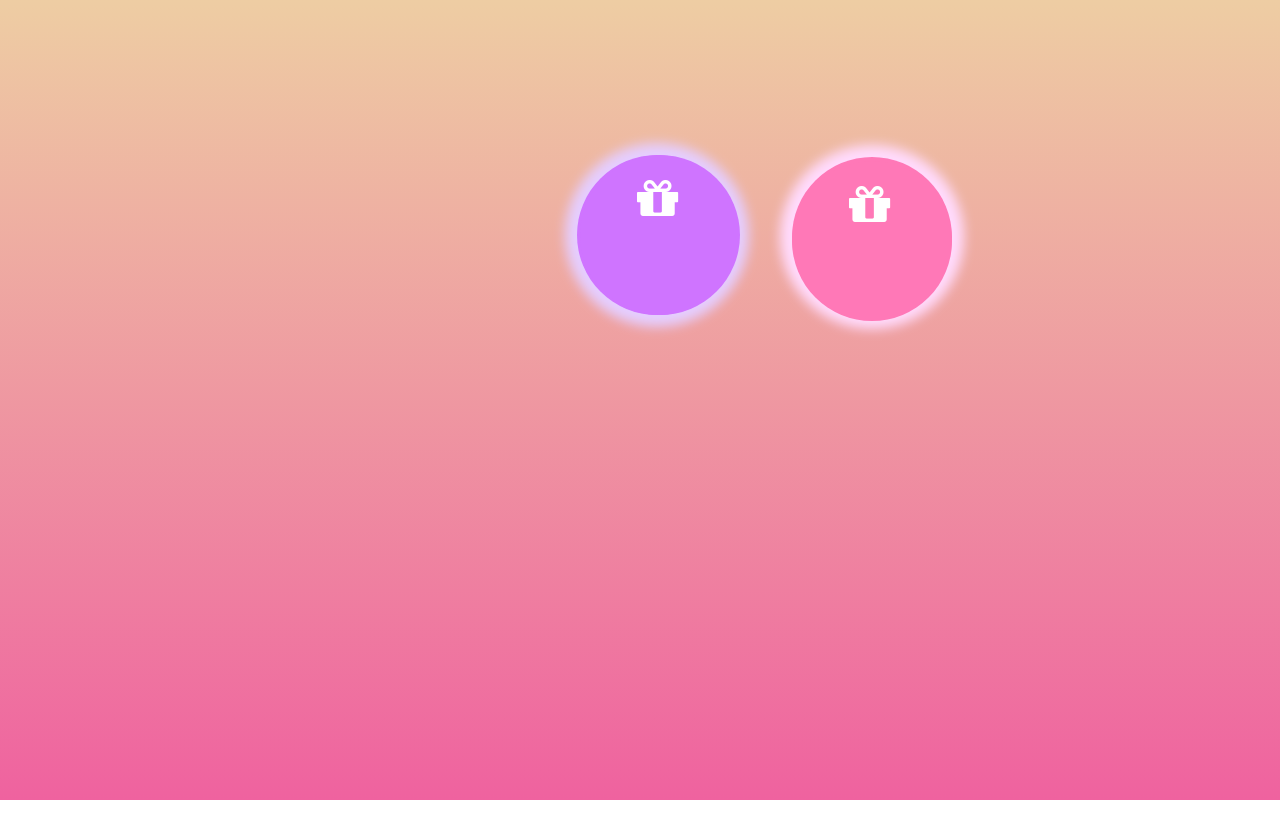
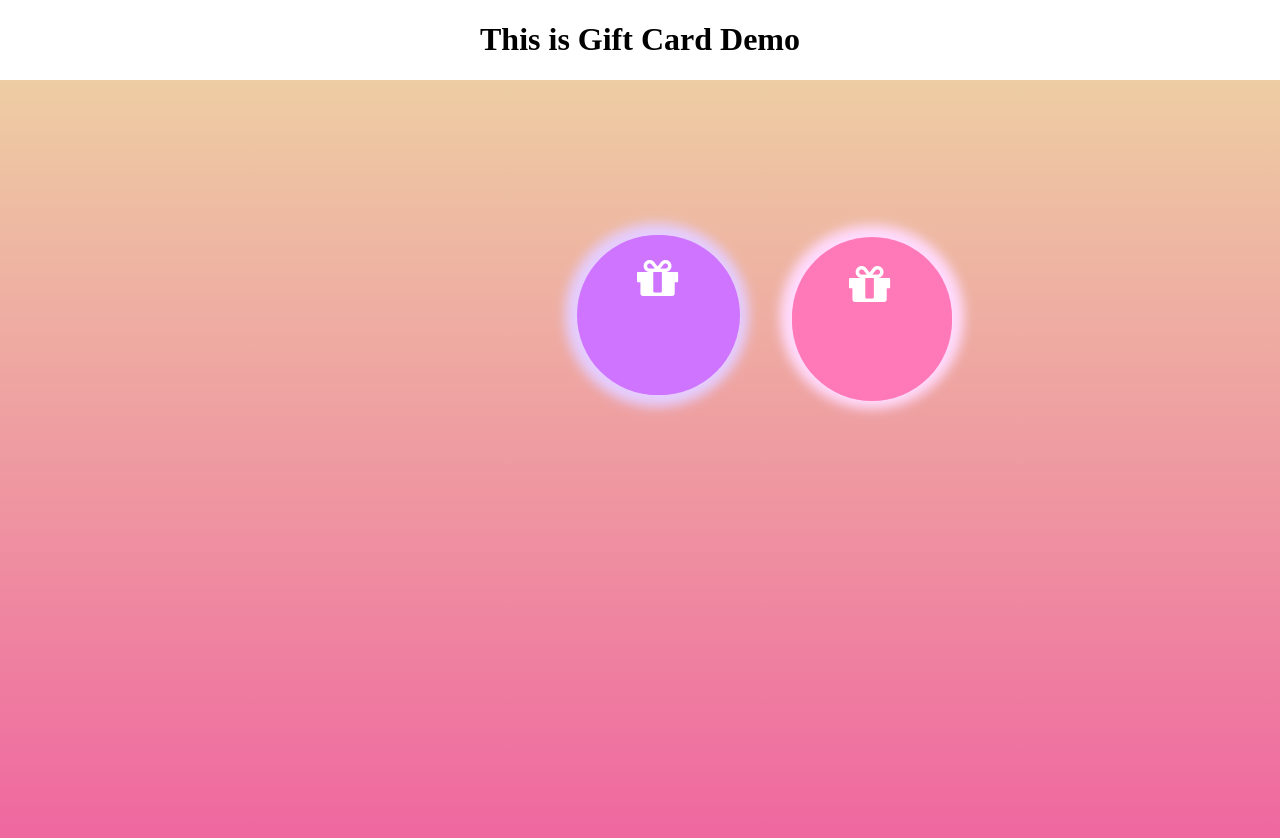
Before and after one commit to AmiChauhan/GiftCardHTMLwork, a plain HTML site: page index.html in a window 1280 px wide. Before the commit the page ends 800 px from the top, so only its background shows below. Drawn offline with Linux system fonts and the light colour scheme.

Commit message:
changes in index page

```diff
--- a/index.html
+++ b/index.html
@@ -9,6 +9,7 @@
 </head>
 <body>
 
+<h1 align="center">This is Gift Card Demo</h1>
 <div class="main">
 <div class="subclass">
 <section class="gift1">
```
